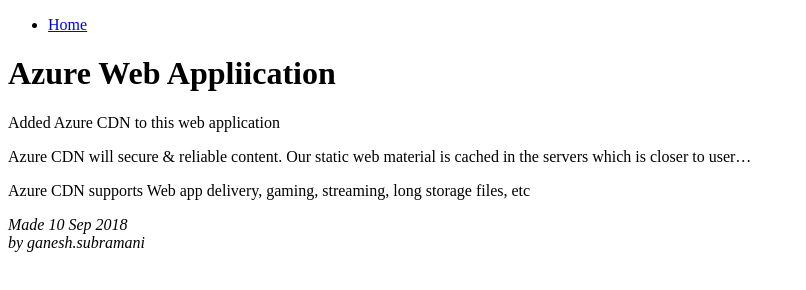
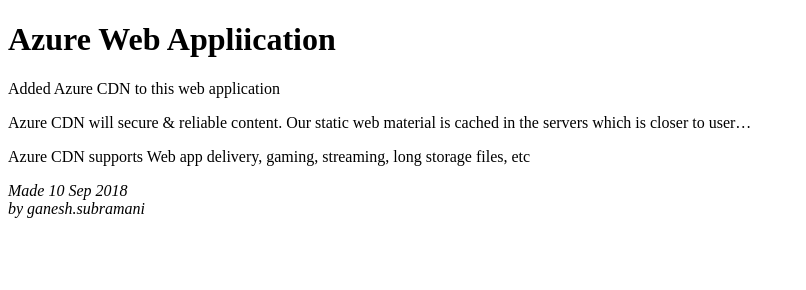
Before and after one commit to ganeshsubramani7/TestGit, a plain HTML site: page index.html in a window 1280 px wide. Shown: the whole page, without its empty margins (0-806 px from the left). Drawn offline with Linux system fonts and the light colour scheme.

Commit message:
Removed home text

```diff
--- a/index.html
+++ b/index.html
@@ -7,9 +7,6 @@
 <body>
 
 <!-- Site navigation menu -->
-<ul class="navbar">
-  <li><a href="index.html">Home</a>
-</ul>
 
 <!-- Main content -->
 <h1>Azure Web Appliication</h1>
```
